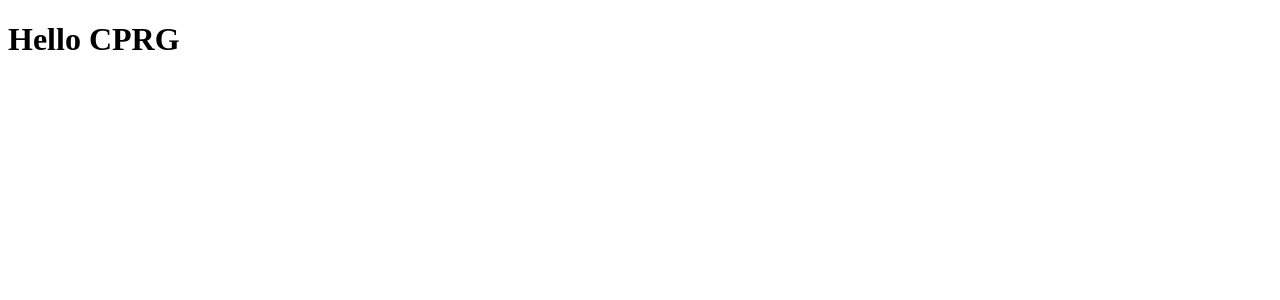
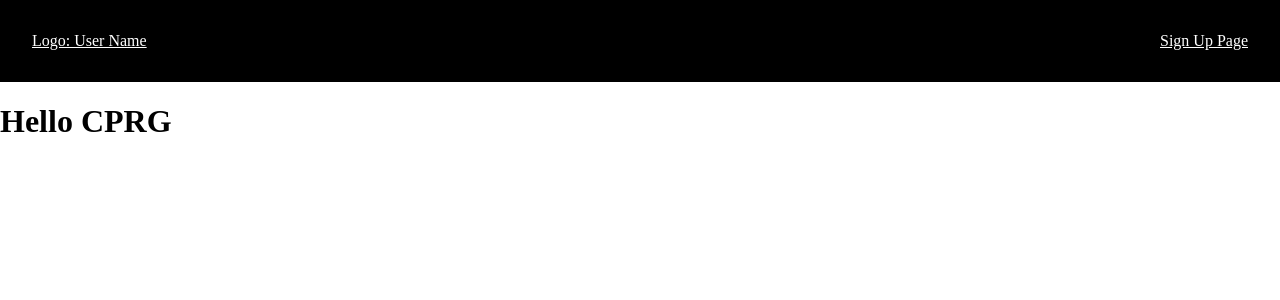
Before and after one commit to sait-wbdv/cprg-day-04-sample-code, a Nuxt app: page / in a window 1280 px wide. Shown: the top 300 px of the page. Built offline with nearby package versions, Linux system fonts and the light colour scheme.

Commit message:
header with minimal styles

```diff
--- a/app.vue
+++ b/app.vue
@@ -1,5 +1,12 @@
 <template>
-  <div>
+  <div id="app">
+    <AppHeader />
     <NuxtPage />
   </div>
 </template>
+<style>
+body,
+.app {
+  margin: 0;
+}
+</style>
--- /dev/null
+++ b/components/AppHeader.vue
@@ -0,0 +1,26 @@
+<template>
+  <header>
+    <div>
+      <NuxtLink to="/">Logo: User Name</NuxtLink>
+    </div>
+    <nav>
+      <NuxtLink to="signup">Sign Up Page</NuxtLink>
+    </nav>
+  </header>
+</template>
+<style scoped>
+header {
+  display: flex;
+  justify-content: space-between;
+  gap: 2rem;
+  padding: 2rem;
+  color: white;
+  background-color: black;
+}
+a {
+  color: white;
+}
+a:hover {
+  color: blue;
+}
+</style>
```
